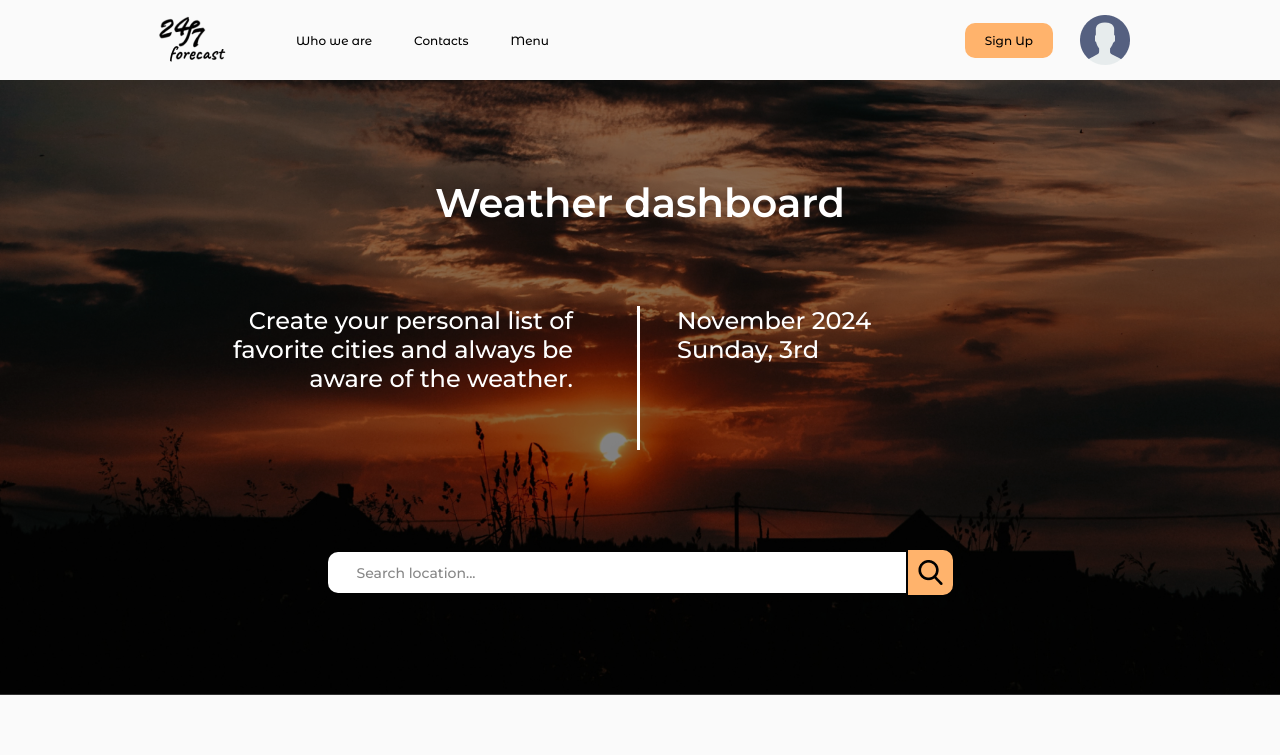
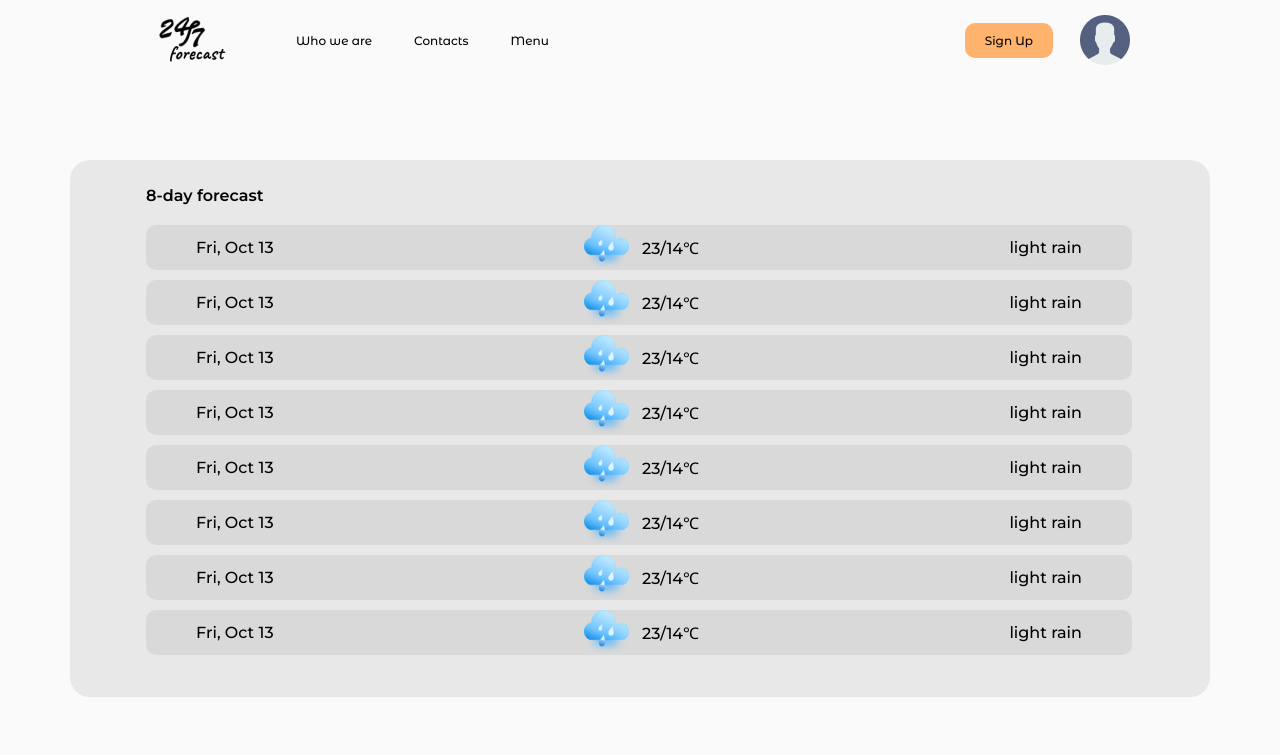
Before and after one commit to 0qsenxx/weather, a React (Create React App) app: page / in a window 1280 px wide. Shown: the top 755 px of the page. Built offline with nearby package versions, Linux system fonts and the light colour scheme; no server answers.

Commit message:
forecast styles and adaptive

```diff
--- a/src/components/App.jsx
+++ b/src/components/App.jsx
@@ -26,10 +26,12 @@ export const App = () => {
   return (
     <WeatherContext.Provider value={contextValue}>
       <Header />
+      <Forecast />
       <Hero setLocation={setLocation} />
       <WeatherList />
       <Pets />
       <Nature />
+      {/* <Forecast /> */}
     </WeatherContext.Provider>
   );
 };
--- /dev/null
+++ b/src/components/Forecast/Forecast.jsx
@@ -0,0 +1,26 @@
+import ForecastItem from 'components/ForecastItem/ForecastItem';
+import styles from './Forecast.module.scss';
+
+const Forecast = () => {
+  return (
+    <section className={styles.forecast}>
+      <div className="container">
+        <div className={styles.forecastBox}>
+          <h2 className={styles.forecastTitle}>8-day forecast</h2>
+          <ul className={styles.forecastList}>
+            <ForecastItem />
+            <ForecastItem />
+            <ForecastItem />
+            <ForecastItem />
+            <ForecastItem />
+            <ForecastItem />
+            <ForecastItem />
+            <ForecastItem />
+          </ul>
+        </div>
+      </div>
+    </section>
+  );
+};
+
+export default Forecast;
--- a/src/components/Forecast/Forecast.module.scss
+++ b/src/components/Forecast/Forecast.module.scss
@@ -0,0 +1,71 @@
+// @media screen and (min-width: 654px) {
+
+// }
+
+// @media screen and (min-width: 1170px) {
+
+// }
+
+.forecast {
+  padding-top: 35px;
+  padding-bottom: 50px;
+
+  @media screen and (min-width: 654px) {
+    padding-top: 50px;
+    padding-bottom: 50px;
+  }
+
+  @media screen and (min-width: 1170px) {
+    padding-top: 80px;
+    padding-bottom: 80px;
+  }
+}
+
+.forecastBox {
+  background-color: #e8e8e8;
+  border-radius: 15px;
+  padding: 18px 25px 35px 25px;
+
+  @media screen and (min-width: 654px) {
+    padding: 20px 35px 35px 35px;
+  }
+
+  @media screen and (min-width: 1170px) {
+    border-radius: 20px;
+    padding: 26px 78px 42px 76px;
+  }
+}
+
+.forecastTitle {
+  color: #000;
+  font-size: 10px;
+  font-weight: 600;
+  line-height: normal;
+
+  @media screen and (min-width: 654px) {
+    font-size: 12px;
+  }
+
+  @media screen and (min-width: 1170px) {
+    font-size: 16px;
+  }
+}
+
+.forecastList {
+  display: flex;
+  align-items: center;
+  justify-content: center;
+  flex-wrap: wrap;
+  margin-top: 25px;
+  gap: 35px 43px;
+
+  @media screen and (min-width: 654px) {
+    margin-top: 17px;
+    gap: 17px;
+  }
+
+  @media screen and (min-width: 1170px) {
+    margin-top: 20px;
+    gap: 10px;
+  }
+}
--- a/src/components/ForecastItem/ForecastItem.jsx
+++ b/src/components/ForecastItem/ForecastItem.jsx
@@ -1,15 +1,17 @@
 import css from './ForecastItem.module.scss';
+import lightRainImg from '../../imgs/icons/lightRain.png';
 
 const ForecastItem = () => {
   return (
-    <li className={css.forecast__item}>
-      <p className={`${css.forecast__text} ${css.forecast__date}`}>
-        Fri, Oct 13
-      </p>
-      <div className={css['forecast__item-box']} >
-        <img className={css.forecast__icon} src={'lala'} alt={'l'} />
-        <p className={css.forecast__item}></p>
+    <li className={css.forecastItem}>
+      <p className={`${css.forecastText} ${css.forecastDate}`}>Fri, Oct 13</p>
+      <div className={css.forecastItemBox}>
+        <img className={css.forecastIcon} src={lightRainImg} alt={'l'} />
+        <p className={css.forecastText}>23/14℃</p>
       </div>
+      <p className={`${css.forecastText} ${css.forecastWeatherText}`}>light rain</p>
     </li>
   );
 };
+
+export default ForecastItem;
--- /dev/null
+++ b/src/components/ForecastItem/ForecastItem.module.scss
@@ -0,0 +1,84 @@
+// @media screen and (min-width: 654px) {
+
+// }
+
+// @media screen and (min-width: 1170px) {
+
+// }
+
+.forecastItem {
+  display: block;
+  border-radius: 10px;
+  background-color: #d9d9d9;
+  padding: 10px 25px 22px 26px;
+  width: 100px;
+  //   max-height: 140px;
+
+  @media screen and (min-width: 654px) {
+    display: flex;
+    align-items: center;
+    justify-content: space-between;
+    width: 100%;
+    padding: 0 16px 0 15px;
+  }
+
+  @media screen and (min-width: 1170px) {
+    padding: 0 50px 0 50px;
+  }
+}
+
+.forecastText {
+  color: #000;
+  text-align: center;
+  font-size: 10px;
+  font-weight: 500;
+  line-height: normal;
+
+  @media screen and (min-width: 654px) {
+    font-size: 14px;
+  }
+
+  @media screen and (min-width: 1170px) {
+    font-size: 16px;
+  }
+}
+
+.forecastWeatherText {
+  @media screen and (max-width: 653px) {
+    margin-top: 15px;
+  }
+}
+
+.forecastItemBox {
+  display: flex;
+  flex-direction: column;
+  align-items: center;
+  justify-content: center;
+  gap: 7px;
+  margin-top: 20px;
+
+  @media screen and (min-width: 654px) {
+    flex-direction: row;
+    margin-top: 0;
+    gap: 15px;
+  }
+
+  @media screen and (min-width: 1170px) {
+    gap: 13px;
+  }
+}
+
+.forecastIcon {
+  width: 30px;
+  height: 30px;
+
+  @media screen and (min-width: 654px) {
+    width: 35px;
+    height: 35px;
+  }
+
+  @media screen and (min-width: 1170px) {
+    width: 45px;
+    height: 45px;
+  }
+}
```
Also changed, not shown: src/components/ForecastItem/Forecast.module.sass (deleted).
